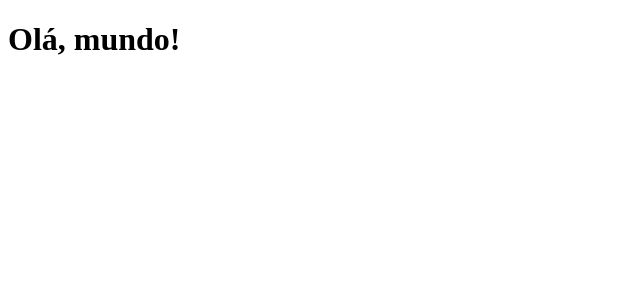
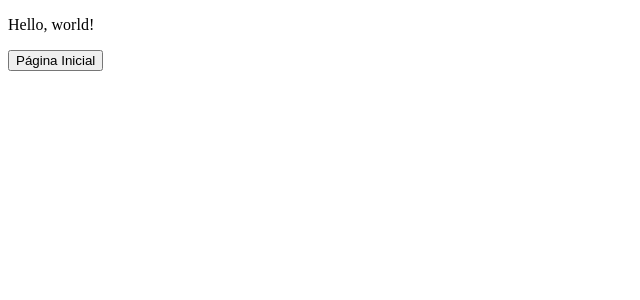
Before and after one commit to Rafiere/TS004-projeto-aulas-frontend-react, a React (Create React App) app: page /entrar in a window 1280 px wide. Shown: the top 300 px of the page, without its empty margins (0-640 px from the left). Built offline with nearby package versions, Linux system fonts and the light colour scheme.

Commit message:
feat: utilizando o "useNavigate" para, ao clicarmos em um botão, sermos redirecionados para uma determinada página.

```diff
--- a/src/app/pages/login/Login.tsx
+++ b/src/app/pages/login/Login.tsx
@@ -1,6 +1,20 @@
+import { useNavigate } from "react-router-dom"
+
 export const Login = () => {
 
+    const history = useNavigate();
+
+    const handleClick = () => { //Quando clicarmos no botão, o usuário será redirecionado para a página inicial.
+
+        history('/pagina-inicial');
+
+    }
+
     return (
-        <h1>Olá, mundo!</h1>
+        <div>
+            <p>Hello, world!</p>
+
+            <button onClick={handleClick}>Página Inicial</button>
+        </div>
     )
 }
```
